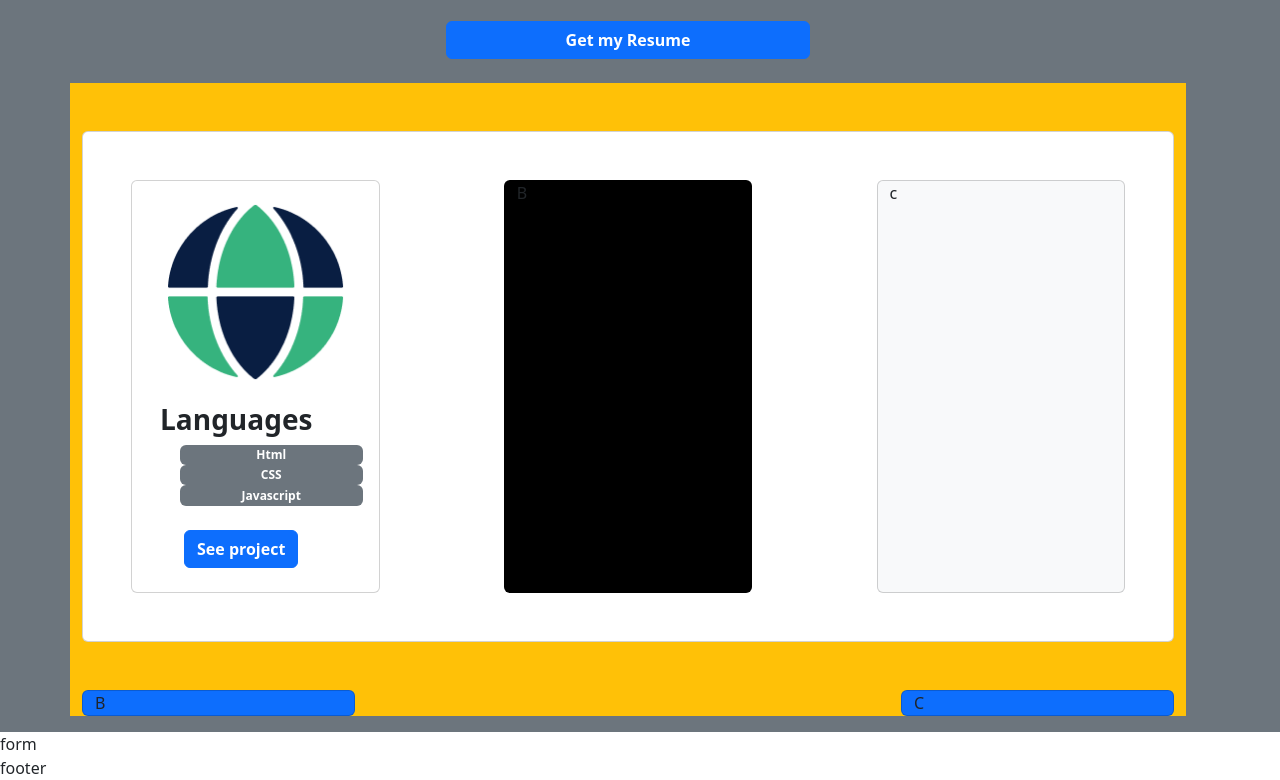
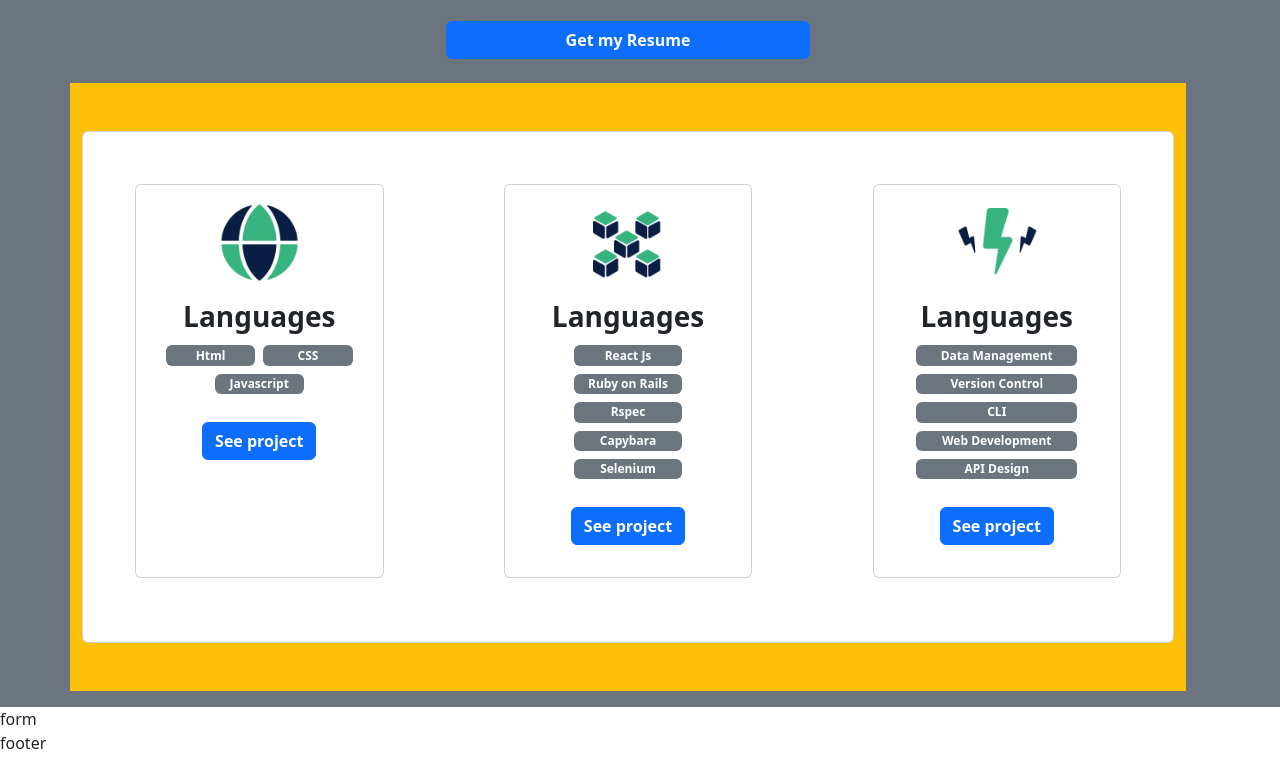
Before and after one commit to mzirkof/try_bootstrap, a website: page index.html in a window 1280 px wide. Shown: the part 2661-3441 px from the top of the page. After the commit the page ends 3416 px from the top, so only its background shows below. Drawn offline with nearby package versions, Linux system fonts and the light colour scheme.

Commit message:
updated index file to finish skills part

```diff
--- a/index.html
+++ b/index.html
@@ -157,31 +157,61 @@
           <div class="card my-5 ">
             <div class="row p-5 d-flex justify-content-between">
 
-              <div class="card col-3 ">
-                <div class="card-body">
-                  <img class="img-fluid" src="./assets/images/Icon Langguage.png" alt="">
-                  <h2 class="h3 card-title fw-bold mt-3">Languages </h2>
-                  <!-- <h1>Example heading <span class="badge bg-secondary">New</span></h1> -->
-                  <ul class="row">
-                    <li class="badge bg-secondary">Html</li>
-                    <li class="badge bg-secondary">CSS</li>
-                    <li class="badge bg-secondary">Javascript</li>
+              <div class="card col-lg-3 col-md-5  m-1 col-sm-12 mb-3 ">
+                <div class="card-body ">
+                  <div class="head row d-flex justify-content-center">
+                    <img class="col-6 img-fluid " src="./assets/images/Icon Langguage.png" alt="">
+                    <h2 class="col-12 d-flex justify-content-center h3 card-title fw-bold mt-3">Languages </h2>
+                  </div>
+                  <ul class="row d-flex justify-content-center px-0">
+                    <li class="col-sm-3 col-md-5 mx-1 my-1 badge bg-secondary">Html</li>
+                    <li class="col-sm-3 col-md-5 mx-1 my-1 badge bg-secondary">CSS</li>
+                    <li class="col-sm-3 col-md-5 mx-1 my-1 badge bg-secondary">Javascript</li>
                   </ul>
-                  <div>
+                  <div class="col-12 d-flex justify-content-center h3 card-title fw-bold mt-3">
                     <button type="button" class="btn btn-primary fw-bold my-2 mx-4">See project</button>
                   </div>
                 </div>
               </div>
-              <div class="card col-3 bg-black">B</div>
-              <div class="card col-3 bg-light">c</div>
+              <div class="card col-lg-3 col-md-5  m-1 col-sm-12 mb-3 ">
+                <div class="card-body ">
+                  <div class="head row d-flex justify-content-center">
+                    <img class="col-6 img-fluid " src="./assets/images/Icon Name.png" alt="">
+                    <h2 class="col-12 d-flex justify-content-center h3 card-title fw-bold mt-3">Languages </h2>
+                  </div>
+                  <ul class="row d-flex justify-content-center px-0">
+                    <li class="col-sm-4 col-md-6 mx-1 my-1 badge bg-secondary">React Js</li>
+                    <li class="col-sm-4 col-md-6 mx-1 my-1 badge bg-secondary">Ruby on Rails</li>
+                    <li class="col-sm-4 col-md-6 mx-1 my-1 badge bg-secondary">Rspec</li>
+                    <li class="col-sm-4 col-md-6 mx-1 my-1 badge bg-secondary">Capybara</li>
+                    <li class="col-sm-4 col-md-6 mx-1 my-1 badge bg-secondary">Selenium</li>
+                  </ul>
+                  <div class="col-12 d-flex justify-content-center h3 card-title fw-bold mt-3">
+                    <button type="button" class="btn btn-primary fw-bold my-2 mx-4">See project</button>
+                  </div>
+                </div>
+              </div>
+              <div class="card col-lg-3 col-md-5  m-1 col-sm-12 mb-3 ">
+                <div class="card-body ">
+                  <div class="head row d-flex justify-content-center">
+                    <img class="col-6 img-fluid " src="./assets/images/skills.png" alt="">
+                    <h2 class="col-12 d-flex justify-content-center h3 card-title fw-bold mt-3">Languages </h2>
+                  </div>
+                  <ul class="row d-flex justify-content-center px-0">
+                    <li class="col-sm-4 col-md-9 mx-1 my-1 badge bg-secondary">Data Management</li>
+                    <li class="col-sm-4 col-md-9 mx-1 my-1 badge bg-secondary">Version Control</li>
+                    <li class="col-sm-4 col-md-9 mx-1 my-1 badge bg-secondary">CLI</li>
+                    <li class="col-sm-4 col-md-9 mx-1 my-1 badge bg-secondary">Web Development</li>
+                    <li class="col-sm-4 col-md-9 mx-1 my-1 badge bg-secondary">API Design</li>
+                  </ul>
+                  <div class="col-12 d-flex justify-content-center h3 card-title fw-bold mt-3">
+                    <button type="button" class="btn btn-primary fw-bold my-2 mx-4">See project</button>
+                  </div>
+                </div>
+              </div>
             </div>
           </div>
-          <div class="card col-3 bg-primary d-flex justify-content-center ">
-            B
-          </div>
-          <div class="card  col-3 bg-primary d-flex justify-content-center ">
-            C
-          </div>
+
 
         </div>
       </div>
```
